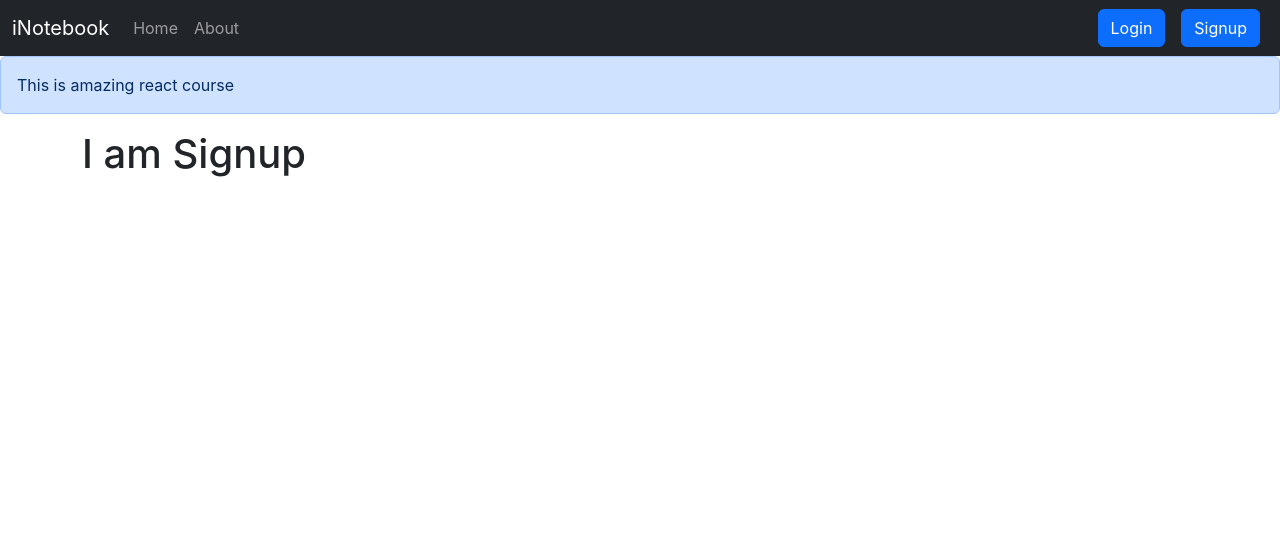
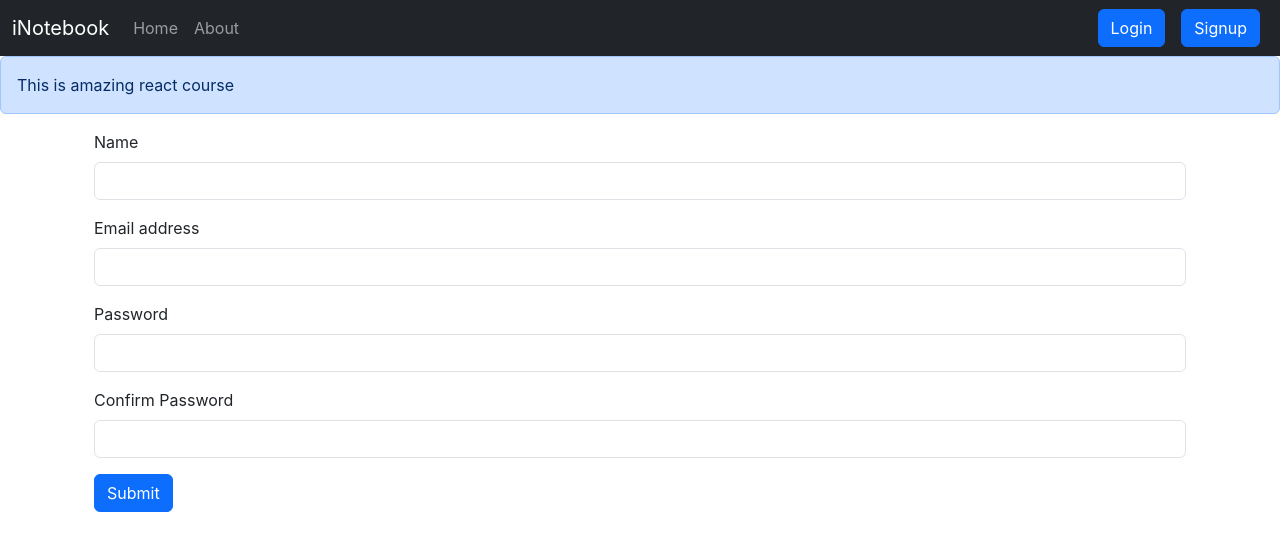
Before and after one commit to Rahuly1606/iNotebook, a React (Create React App) app: page /signup in a window 1280 px wide. Shown: the top 550 px of the page. Built offline with nearby package versions, Linux system fonts and the light colour scheme.

Commit message:
added signup components to iNotebook

```diff
--- a/src/components/Login.js
+++ b/src/components/Login.js
@@ -43,7 +43,6 @@
                         aria-describedby="emailHelp"
                         onChange={onChange}
                     />
-                    <div id="emailHelp" className="form-text">We'll never share your email with anyone else.</div>
                 </div>
                 <div className="mb-3">
                     <label htmlFor="password" className="form-label">Password</label>
--- a/src/components/Signup.js
+++ b/src/components/Signup.js
@@ -1,11 +1,70 @@
-import React from 'react'
+import React, { useState } from 'react';
+import { useNavigate } from 'react-router-dom';
 
 const Signup = () => {
-  return (
-    <div>
-      <h1>I am Signup</h1>
-    </div>
-  )
-}
+    const [credentials, setCredentials] = useState({ name: "", email: "", password: "", cpassword: "" });
+    let navigate = useNavigate();
 
-export default Signup
+    const handleSubmit = async (e) => {
+        e.preventDefault();
+        const { name, email, password, cpassword } = credentials;
+
+        if (password !== cpassword) {
+            alert("Passwords do not match");
+            return;
+        }
+
+        try {
+            const response = await fetch(`http://localhost:5000/api/auth/createuser`, {
+                method: 'POST',
+                headers: {
+                    'Content-Type': 'application/json',
+                },
+                body: JSON.stringify({ name, email, password }),
+            });
+            const json = await response.json();
+            console.log(json);
+
+            if (json.success) {
+                // Save the auth token and redirect
+                localStorage.setItem('token', json.authtoken);
+                navigate('/');
+            } else {
+                alert(json.error || "Invalid credentials");
+            }
+        } catch (error) {
+            console.error("Error during signup:", error);
+            alert("An error occurred. Please try again.");
+        }
+    };
+
+    const onChange = (e) => {
+        setCredentials({ ...credentials, [e.target.name]: e.target.value });
+    };
+
+    return (
+        <div className='container'>
+            <form onSubmit={handleSubmit}>
+                <div className="mb-3">
+                    <label htmlFor="name" className="form-label">Name</label>
+                    <input type="text" className="form-control" name='name' id="name" onChange={onChange} minLength={5} required />
+                </div>
+                <div className="mb-3">
+                    <label htmlFor="email" className="form-label">Email address</label>
+                    <input type="email" className="form-control" name='email' id="email" onChange={onChange} minLength={5} required />
+                </div>
+                <div className="mb-3">
+                    <label htmlFor="password" className="form-label">Password</label>
+                    <input type="password" className="form-control" name='password' id="password" onChange={onChange} minLength={5} required />
+                </div>
+                <div className="mb-3">
+                    <label htmlFor="cpassword" className="form-label">Confirm Password</label>
+                    <input type="password" className="form-control" name='cpassword' id="cpassword" onChange={onChange} minLength={5} required />
+                </div>
+                <button type="submit" className="btn btn-primary">Submit</button>
+            </form>
+        </div>
+    );
+};
+
+export default Signup;
```
Also changed, not shown: 1 other file (tests, documents, lock files or other folders).
